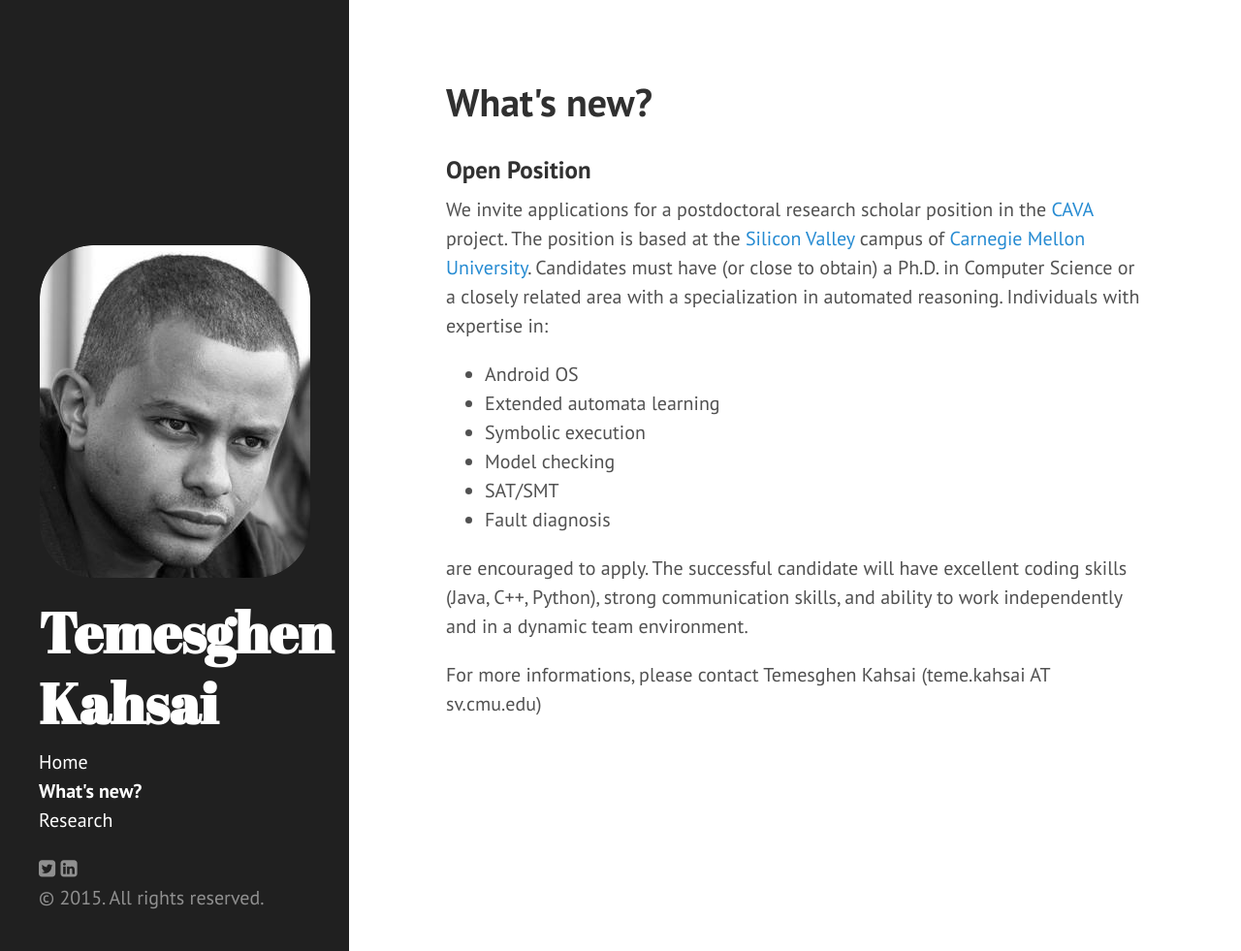
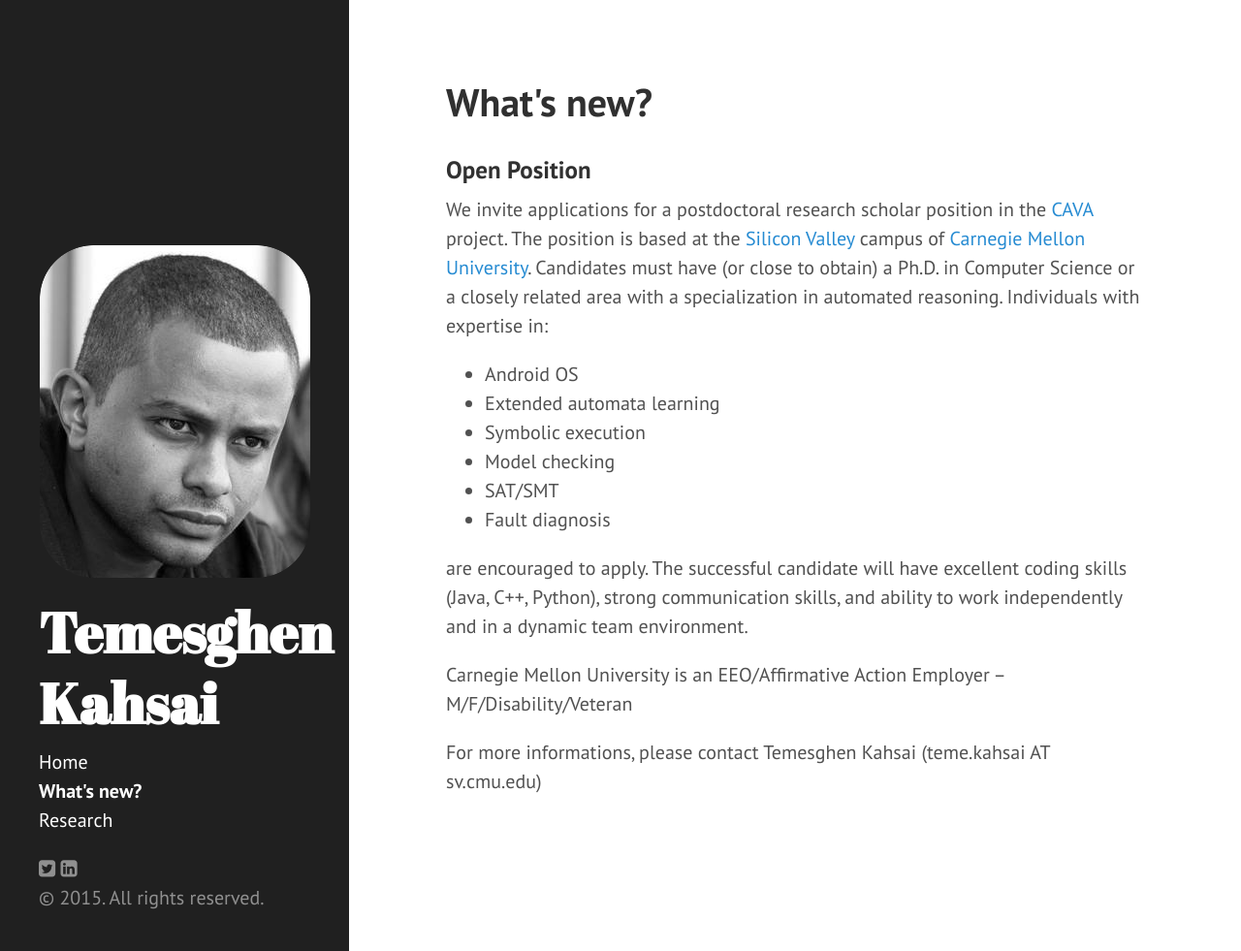
Before and after one commit to lememta/lememta.github.io, a Jekyll site: the page built from news.md, in a window 1280 px wide and 981 px high. Shown: the whole window at 97% size. Built offline with Jekyll 4.4.1, drawn with Linux system fonts in a browser that asks for light colours; nearby versions of some CDN libraries.

Commit message:
CMU EEA add

```diff
--- a/news.md
+++ b/news.md
@@ -16,6 +16,8 @@ We invite applications for a postdoctoral research scholar position in the [CAVA
 
 are encouraged to apply. The successful candidate will have excellent coding skills (Java, C++, Python), strong communication skills, and ability to work independently and in a dynamic team environment.
 
+Carnegie Mellon University is an EEO/Affirmative Action Employer -- M/F/Disability/Veteran
+
 For more informations, please contact Temesghen Kahsai (teme.kahsai AT sv.cmu.edu)
 
 
```
